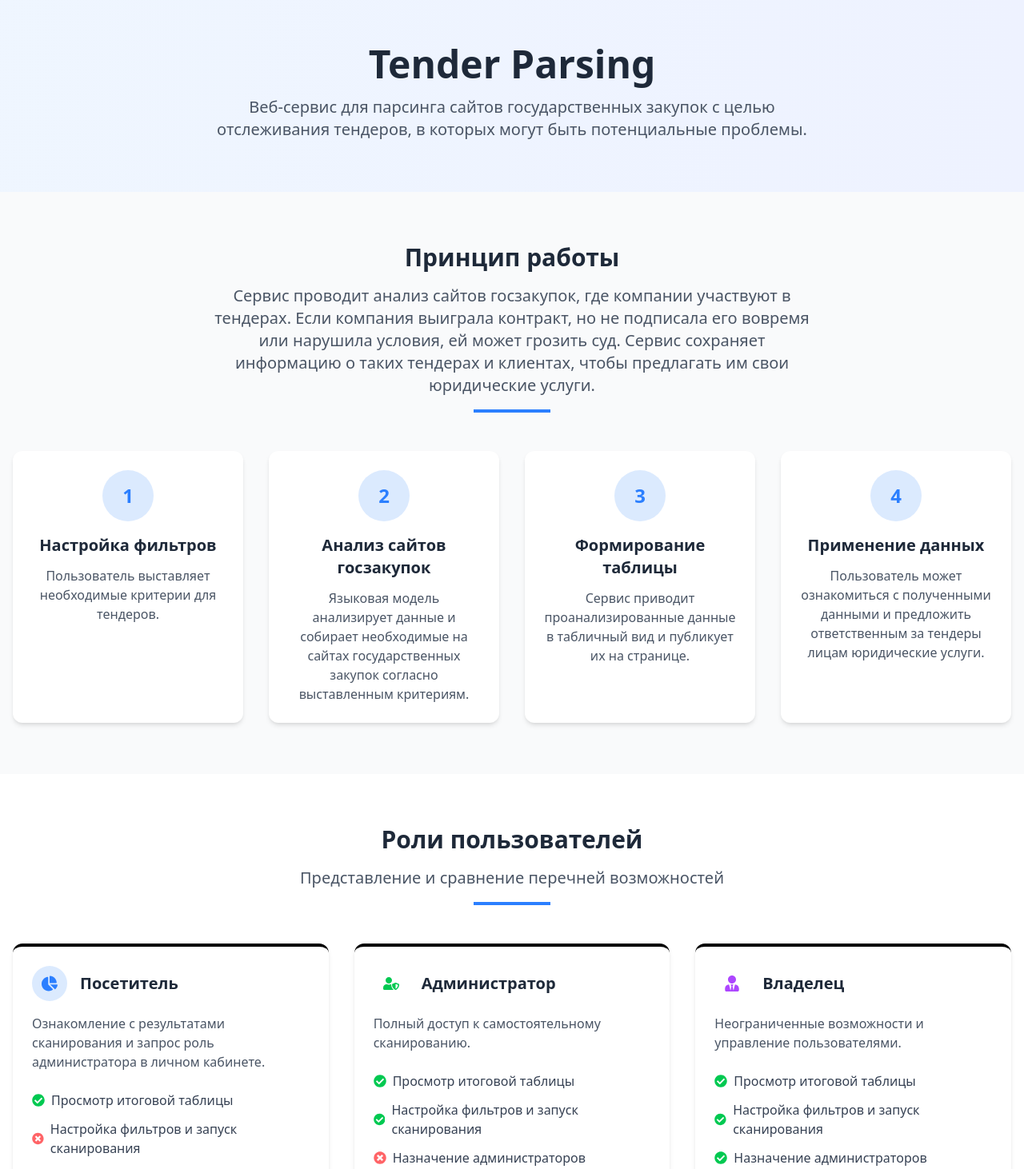
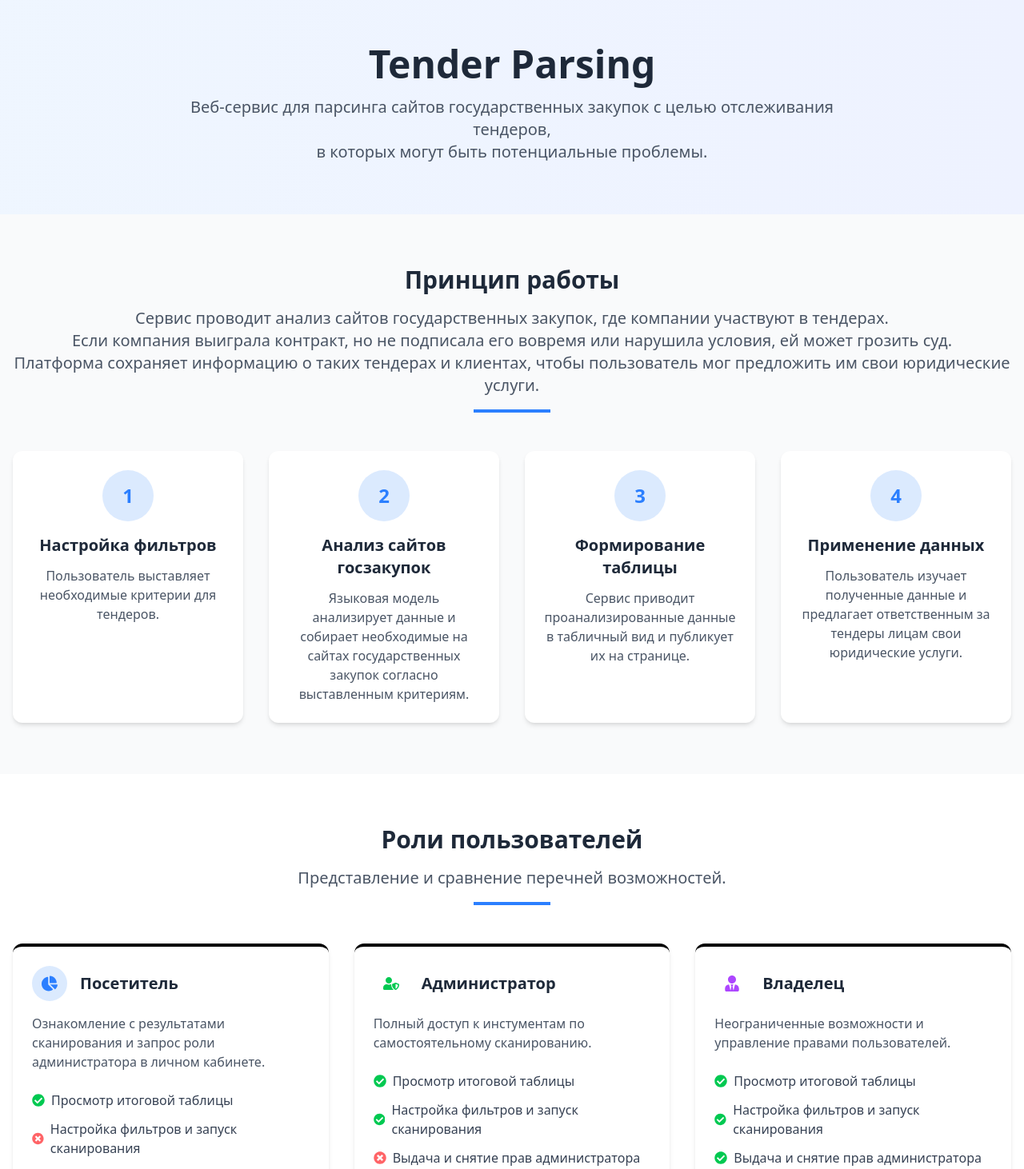
Before and after one commit to the-tender-team/tender-parsing, a Next.js app in the folder frontend/: page / in a window 1280 px wide. Shown: the part 80-1542 px from the top of the page at 80% size. Built offline with nearby package versions, Linux system fonts and the light colour scheme.

Commit message:
Updates and fixes: Hero, HowItWorks, Roles, AccountModal - texts fixed and updates; - small update in code of AccountModal; - unnecessary deleted.

```diff
--- a/frontend/src/components/Hero.tsx
+++ b/frontend/src/components/Hero.tsx
@@ -3,7 +3,10 @@ export default function Hero() {
     <section className="text-center py-16 fade-in bg-gradient-to-r from-blue-50 to-indigo-50">
       <div className="container mx-auto px-4">
         <h1 className="text-4xl md:text-5xl font-bold text-gray-800 mb-4">Tender Parsing</h1>
-        <p className="text-xl text-gray-600 max-w-3xl mx-auto">Веб-сервис для парсинга сайтов государственных закупок с целью отслеживания тендеров, в которых могут быть потенциальные проблемы.</p>
+        <p className="text-xl text-gray-600 max-w-4xl mx-auto">
+          Веб-сервис для парсинга сайтов государственных закупок с целью отслеживания тендеров, <br></br>
+          в которых могут быть потенциальные проблемы.
+        </p>
       </div>
     </section>
   );
--- a/frontend/src/components/HowItWorks.tsx
+++ b/frontend/src/components/HowItWorks.tsx
@@ -17,7 +17,7 @@ const steps = [
   {
     step: 4,
     title: 'Применение данных',
-    description: 'Пользователь может ознакомиться с полученными данными и предложить ответственным за тендеры лицам юридические услуги.',
+    description: 'Пользователь изучает полученные данные и предлагает ответственным за тендеры лицам свои юридические услуги.',
   },
 ];
 
@@ -29,11 +29,10 @@ export default function HowItWorks() {
         {/* Заголовок и описание */}
         <div className="text-center mb-12">
           <h2 className="text-3xl font-bold text-gray-800 mb-4">Принцип работы</h2>
-          <p className="text-xl text-gray-600 max-w-3xl mx-auto">
-            Сервис проводит анализ сайтов госзакупок, где компании участвуют в тендерах.
-            Если компания выиграла контракт, но не подписала его вовремя или нарушила условия,
-            ей может грозить суд. Сервис сохраняет информацию о таких тендерах и клиентах,
-            чтобы предлагать им свои юридические услуги.
+          <p className="text-xl text-gray-600 max-auto mx-auto">
+            Сервис проводит анализ сайтов государственных закупок, где компании участвуют в тендерах. <br></br>
+            Если компания выиграла контракт, но не подписала его вовремя или нарушила условия, ей может грозить суд. <br></br>
+            Платформа сохраняет информацию о таких тендерах и клиентах, чтобы пользователь мог предложить им свои юридические услуги.
           </p>
           <div className="w-24 h-1 bg-blue-500 mx-auto mt-4"></div>
         </div>
--- a/frontend/src/components/Roles.tsx
+++ b/frontend/src/components/Roles.tsx
@@ -9,43 +9,43 @@ import {
 const roles = [
   {
     title: 'Посетитель',
-    description: 'Ознакомление с результатами сканирования и запрос роль администратора в личном кабинете.',
+    description: 'Ознакомление с результатами сканирования и запрос роли администратора в личном кабинете.',
     icon: <FaChartPie className="text-blue-500 text-xl" />,
-    bgColor: 'blue',
+    color: 'blue',
     permissions: [
       { text: 'Просмотр итоговой таблицы', allowed: true },
       { text: 'Настройка фильтров и запуск сканирования', allowed: false },
-      { text: 'Назначение администраторов', allowed: false },
+      { text: 'Выдача и снятие прав администратора', allowed: false },
     ],
   },
   {
     title: 'Администратор',
-    description: 'Полный доступ к самостоятельному сканированию.',
+    description: 'Полный доступ к инстументам по самостоятельному сканированию.',
     icon: <FaUserShield className="text-green-500 text-xl" />,
-    bgColor: 'green',
+    color: 'green',
     permissions: [
       { text: 'Просмотр итоговой таблицы', allowed: true },
       { text: 'Настройка фильтров и запуск сканирования', allowed: true },
-      { text: 'Назначение администраторов', allowed: false },
+      { text: 'Выдача и снятие прав администратора', allowed: false },
     ],
   },
   {
     title: 'Владелец',
-    description: 'Неограниченные возможности и управление пользователями.',
+    description: 'Неограниченные возможности и управление правами пользователей.',
     icon: <FaUserTie className="text-purple-500 text-xl" />,
-    bgColor: 'purple',
+    color: 'purple',
     permissions: [
       { text: 'Просмотр итоговой таблицы', allowed: true },
       { text: 'Настройка фильтров и запуск сканирования', allowed: true },
-      { text: 'Назначение администраторов', allowed: true },
+      { text: 'Выдача и снятие прав администратора', allowed: true },
     ],
   },
 ];
 
-const RoleCard = ({ title, description, icon, bgColor, permissions }: typeof roles[0]) => (
-  <div className={`role-card bg-white rounded-xl shadow-md p-6 border-t-${bgColor}-500`}>
+const RoleCard = ({ title, description, icon, color, permissions }: typeof roles[0]) => (
+  <div className={`role-card bg-white rounded-xl shadow-md p-6 border-t-${color}-500`}>
     <div className="flex items-center mb-4">
-      <div className={`bg-${bgColor}-100 p-3 rounded-full mr-4`}>
+      <div className={`bg-${color}-100 p-3 rounded-full mr-4`}>
         {icon}
       </div>
       <h3 className="text-xl font-semibold text-gray-800">{title}</h3>
@@ -72,7 +72,7 @@ export default function Roles() {
       <div className="container mx-auto px-4">
         <div className="text-center mb-12">
           <h2 className="text-3xl font-bold text-gray-800 mb-4">Роли пользователей</h2>
-          <p className="text-xl text-gray-600 max-w-3xl mx-auto">Представление и сравнение перечней возможностей</p>
+          <p className="text-xl text-gray-600 max-w-3xl mx-auto">Представление и сравнение перечней возможностей.</p>
           <div className="w-24 h-1 bg-blue-500 mx-auto mt-4"></div>
         </div>
         <div className="grid md:grid-cols-3 gap-8">
--- a/frontend/src/modals/AccountModal.tsx
+++ b/frontend/src/modals/AccountModal.tsx
@@ -31,8 +31,8 @@ export default function AccountModal({
   }>({ show: false, title: '', message: '', type: 'success' })
 
   const [userData, setUserData] = useState({
-    email: "user@example.com",
-    role: "Пользователь",
+    email: "default-user@example.com",
+    role: "Посетитель",
     regDate: "2025-05-01 12:34:56",
     userId: "#123456"
   })
```
Also changed, not shown: 1 other file (tests, documents, lock files or other folders).
